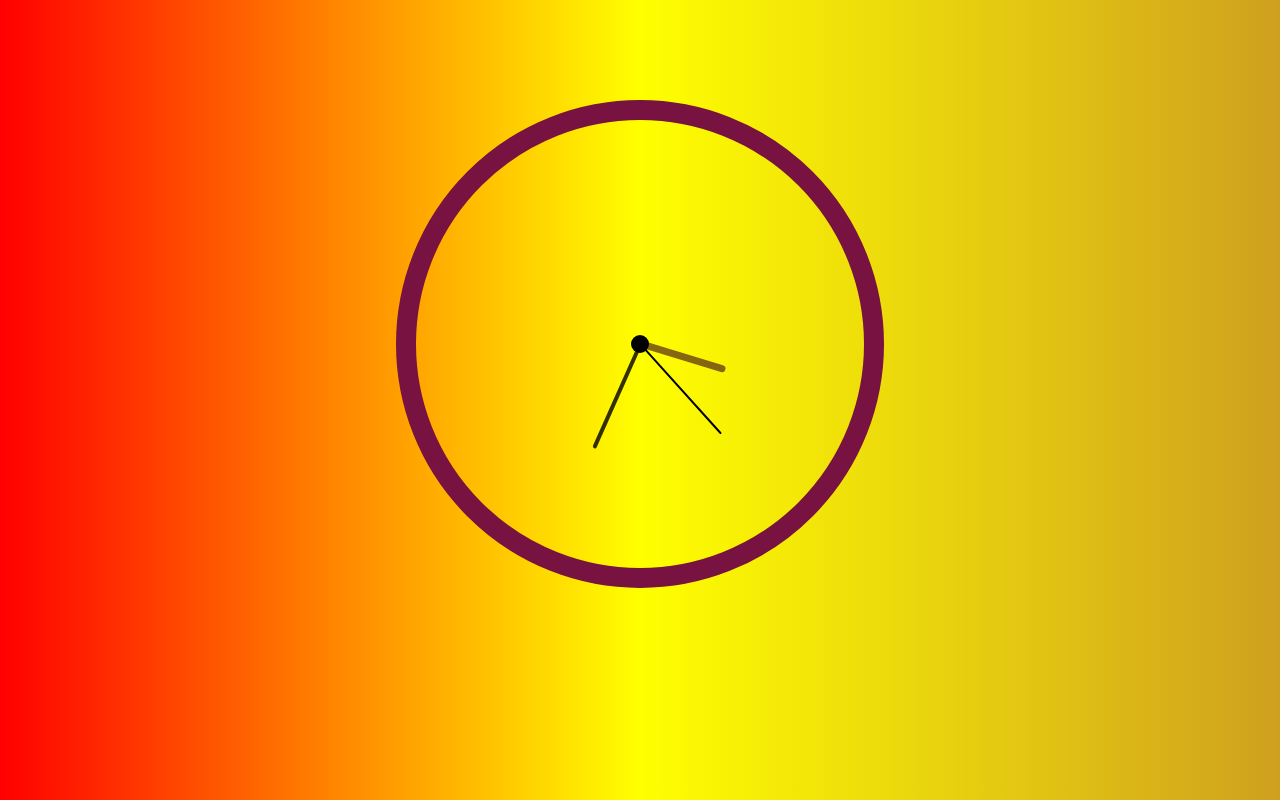
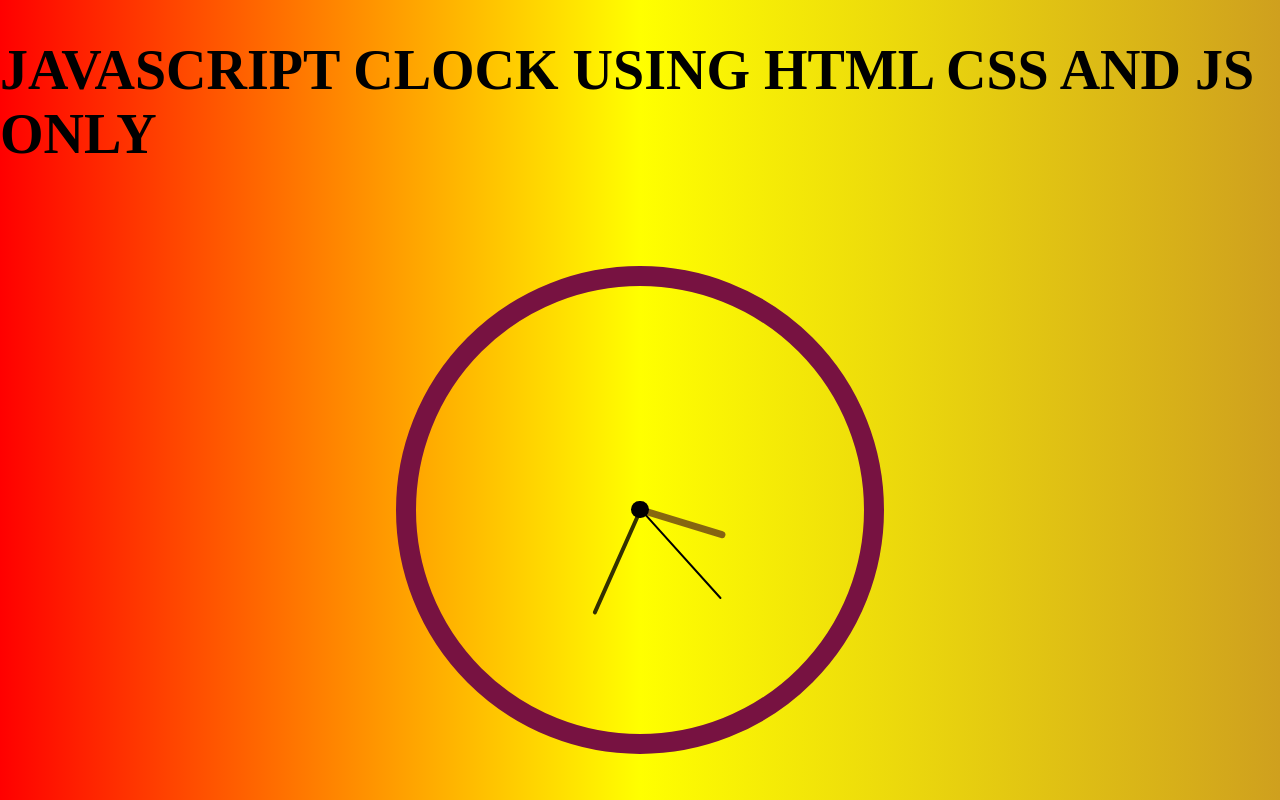
Before and after one commit to raiv200/JavaScript-Clock, a plain HTML site: page index.html in a window 1280 px wide. Drawn offline with Linux system fonts and the light colour scheme.

Commit message:
second commit

```diff
--- a/index.html
+++ b/index.html
@@ -7,6 +7,7 @@
     <title>JavaScript Clock</title>
 </head>
 <body>
+    <h1>JAVASCRIPT CLOCK USING HTML CSS AND JS ONLY</h1>
     <div id="clockContainer">
 
         <div id="hour"></div>
--- a/styles.css
+++ b/styles.css
@@ -5,6 +5,10 @@ body{
   height: 86vh;
   margin: 0 auto;
   padding: 0;
+}
+h1{
+    font-size:3.5rem;
+    font-weight:900;
 }
 
 #clockContainer{
```
